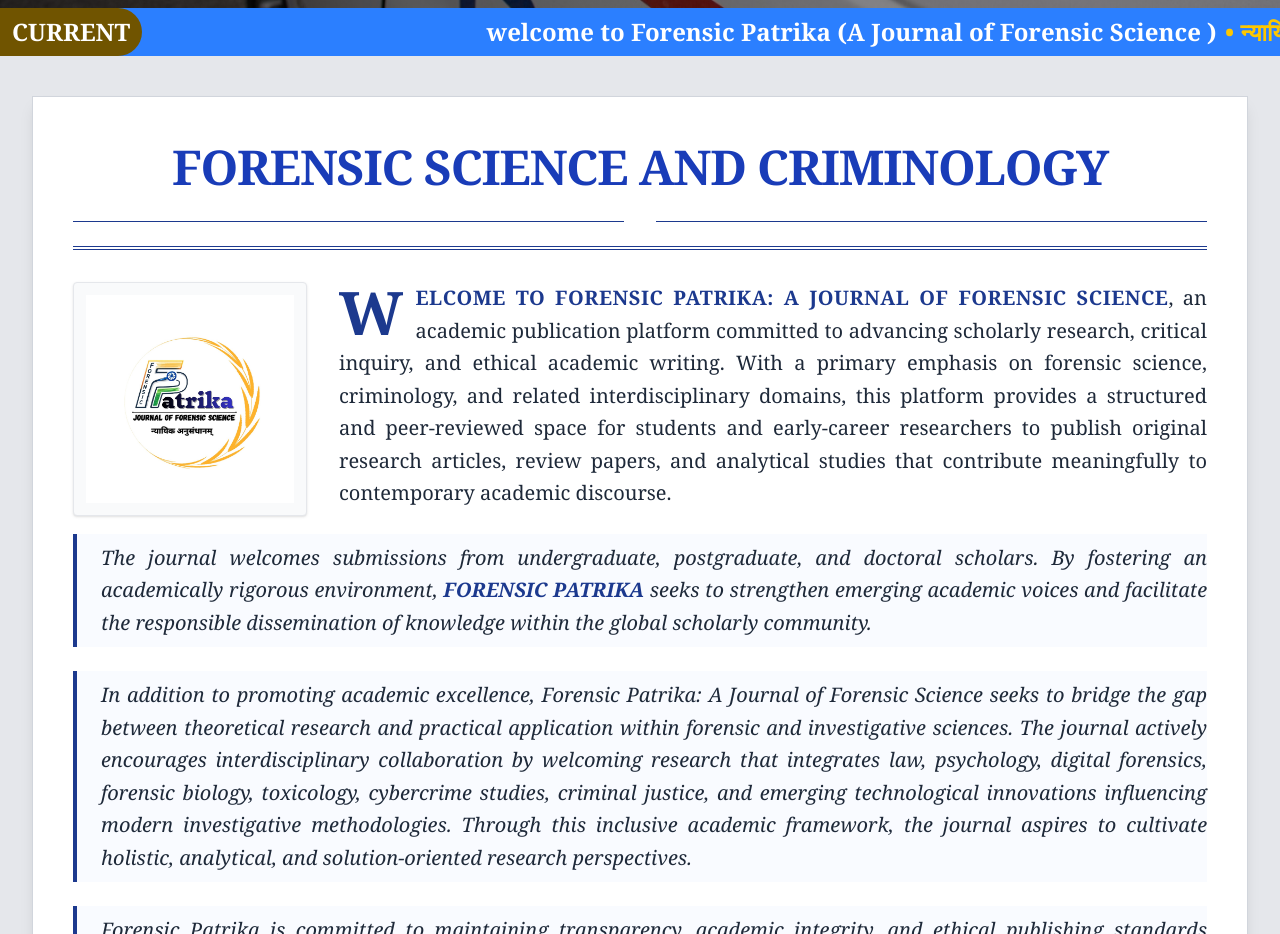
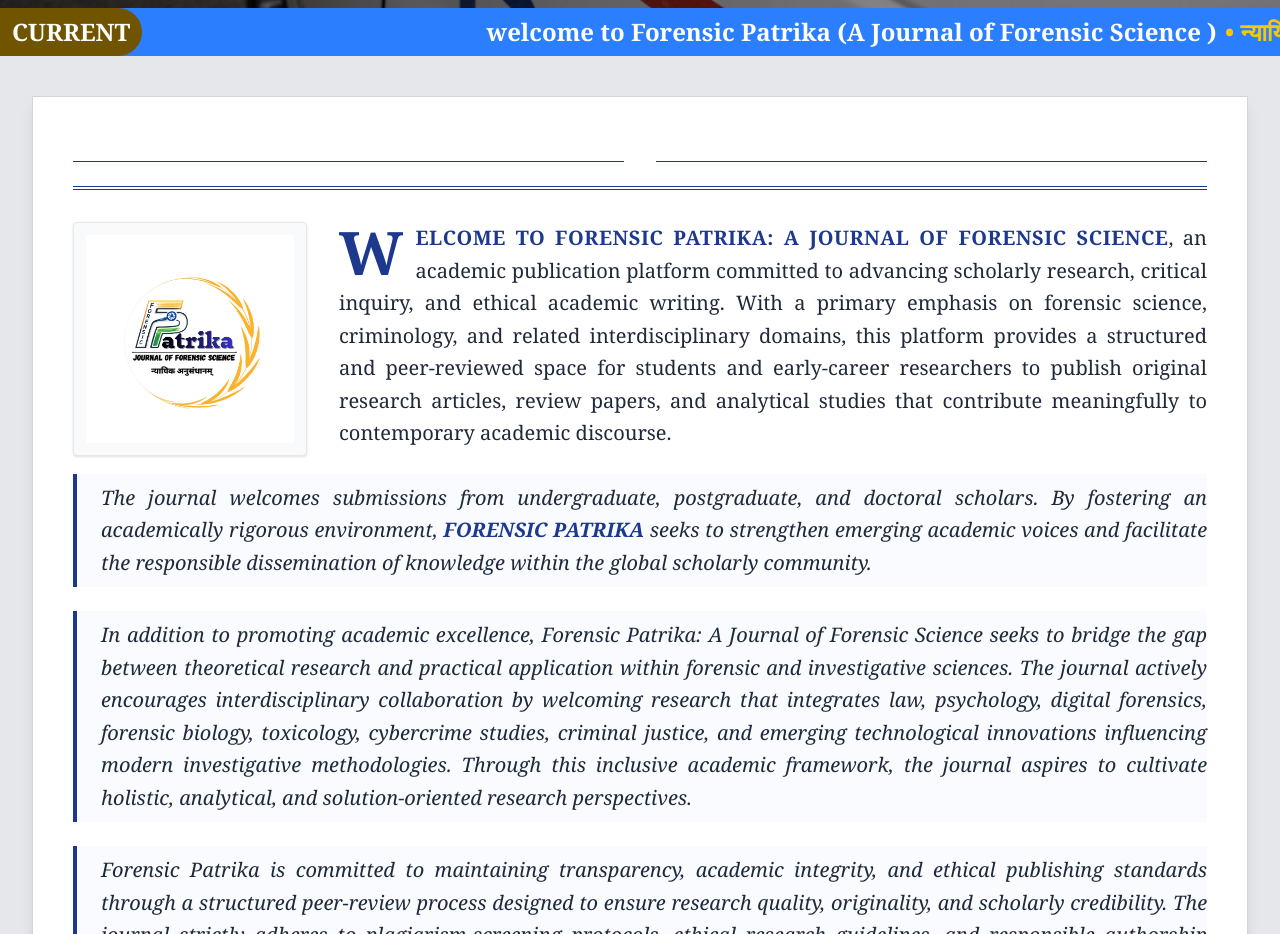
Before and after one commit to Santaravind/Forensic_Journal, a React (Vite) app: page / in a window 1280 px wide. Shown: the part 840-1774 px from the top of the page. Built offline with nearby package versions, Linux system fonts and the light colour scheme; no server answers.

Commit message:
Change in hero section

```diff
--- a/src/components/pages/Home.jsx
+++ b/src/components/pages/Home.jsx
@@ -61,7 +61,9 @@
           <div className="flex flex-col items-center gap-4">
             <h1 className="text-blue-900 font-bold text-2xl sm:text-3xl md:text-5xl tracking-tight font-serif uppercase leading-tight">
               {/* Dr. A. P. J. Abdul Kalam Institute of <br /> */}
-              <span className="text-blue-800">Forensic Science and Criminology</span>
+              <span className="text-blue-800">
+                {/* Forensic Science and Criminology */}
+                </span>
             </h1>
 
             <div className="flex items-center gap-4 w-full justify-center mt-2">
```
